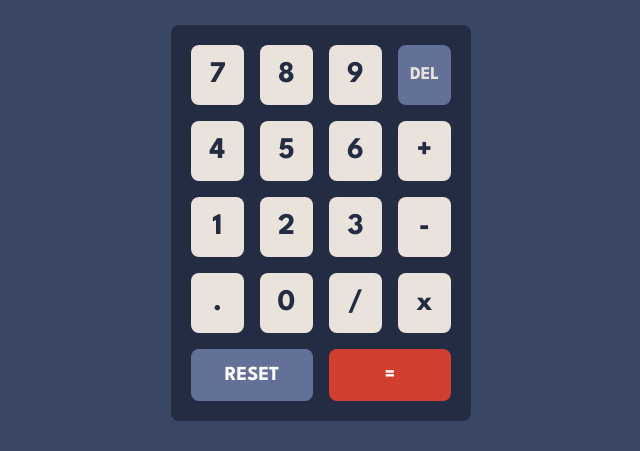
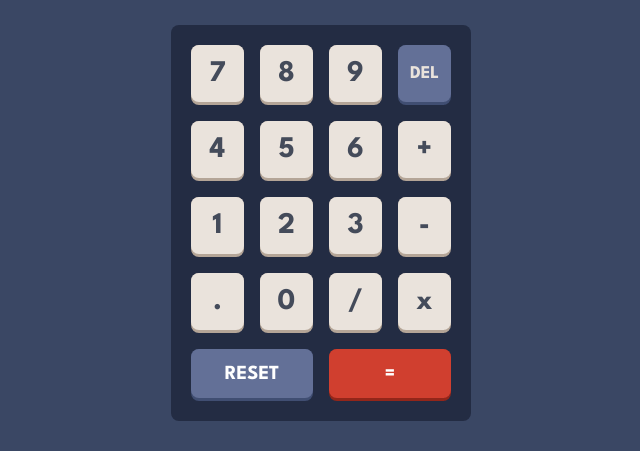
Before and after one commit to jemmycodes/fem-calculator-, a website: page index.html in a window 1280 px wide. Shown: the part 269-720 px from the top of the page, 319-959 px from the left. Drawn offline with Linux system fonts and the light colour scheme.

Commit message:
testing design done --theme 1

```diff
--- a/index.html
+++ b/index.html
@@ -22,7 +22,7 @@
     <main
       class="min-h-screen flex items-center justify-center bg-mainBackground py-8"
     >
-      <section class="max-w-[18.75rem]">
+      <section class="w-[18.75rem]">
         <header class="mb-10 flex">
           <h1 class="text-White text-3xl">calc</h1>
         </header>
@@ -32,24 +32,64 @@
         <section
           class="bg-toggleBackgroundKeypadBackground p-5 rounded-lg grid grid-cols-4 max-h-fit gap-4"
         >
-          <div class="number-keys">7</div>
-          <div class="number-keys">8</div>
-          <div class="number-keys">9</div>
-          <div class="delete">del</div>
-          <div class="number-keys">4</div>
-          <div class="number-keys">5</div>
-          <div class="number-keys">6</div>
-          <div class="number-keys">+</div>
-          <div class="number-keys">1</div>
-          <div class="number-keys">2</div>
-          <div class="number-keys">3</div>
-          <div class="number-keys">-</div>
-          <div class="number-keys">.</div>
-          <div class="number-keys">0</div>
-          <div class="number-keys">/</div>
-          <div class="number-keys">x</div>
-          <div class="text-white diff-keys bg-keyBackground">reset</div>
-          <div class="diff-keys bg-keyBackgroundToggle text-white">=</div>
+          <div class="number-shadow">
+            <div class="number-keys h-[95%]">7</div>
+          </div>
+          <div class="number-shadow">
+            <div class="number-keys h-[95%]">8</div>
+          </div>
+          <div class="number-shadow">
+            <div class="number-keys h-[95%]">9</div>
+          </div>
+          <div class="number-shadow bg-blueKeyShadow">
+            <div class="delete bg-keyBackground h-[95%]">del</div>
+          </div>
+          <div class="number-shadow">
+            <div class="number-keys h-[95%]">4</div>
+          </div>
+          <div class="number-shadow">
+            <div class="number-keys h-[95%]">5</div>
+          </div>
+          <div class="number-shadow">
+            <div class="number-keys h-[95%]">6</div>
+          </div>
+          <div class="number-shadow">
+            <div class="number-keys h-[95%]">+</div>
+          </div>
+          <div class="number-shadow">
+            <div class="number-keys h-[95%]">1</div>
+          </div>
+          <div class="number-shadow">
+            <div class="number-keys h-[95%]">2</div>
+          </div>
+          <div class="number-shadow">
+            <div class="number-keys h-[95%]">3</div>
+          </div>
+          <div class="number-shadow">
+            <div class="number-keys h-[95%]">-</div>
+          </div>
+          <div class="number-shadow">
+            <div class="number-keys h-[95%]">.</div>
+          </div>
+          <div class="number-shadow">
+            <div class="number-keys h-[95%]">0</div>
+          </div>
+          <div class="number-shadow">
+            <div class="number-keys h-[95%]">/</div>
+          </div>
+          <div class="number-shadow">
+            <div class="number-keys h-[95%]">x</div>
+          </div>
+          <div class="number-shadow col-span-2 bg-blueKeyShadow">
+            <div class="diff-keys text-white h-[95%] bg-keyBackground">
+              reset
+            </div>
+          </div>
+          <div class="number-shadow col-span-2 bg-keyShadow">
+            <div class="diff-keys bg-keyBackgroundToggle h-[95%] text-white">
+              =
+            </div>
+          </div>
         </section>
       </section>
     </main>
--- a/input.css
+++ b/input.css
@@ -12,10 +12,14 @@
   }
 
   .number-keys {
-    @apply bg-lightGrayishOrange text-toggleBackgroundKeypadBackground py-3 text-3xl rounded-lg flex justify-center items-center;
+    @apply bg-lightGrayishOrange text-verydarkGrayishBlue py-3 text-3xl rounded-lg flex justify-center items-center;
   }
 
   .delete {
     @apply uppercase text-lightGrayishOrange flex justify-center items-center bg-keyBackground py-3 px-5 text-lg rounded-lg;
   }
+
+  .number-shadow {
+    @apply bg-grayishOrange rounded-lg;
+  }
 }
--- a/tailwind.config.js
+++ b/tailwind.config.js
@@ -11,7 +11,7 @@ module.exports = {
         toggleBackgroundKeypadBackground: "hsl(223, 31%, 20%)",
         screenBackground: "hsl(224, 36%, 15%)",
         keyBackground: "hsl(225, 21%, 49%)",
-        keyShadow: "hsl(224, 28%, 35%)",
+        blueKeyShadow: "hsl(224, 28%, 35%)",
         keyBackgroundToggle: "hsl(6, 63%, 50%)",
         keyShadow: "hsl(6, 70%, 34%)",
         lightGrayishOrange: "hsl(30, 25%, 89%)",
```
Also changed, not shown: css/styles.css.
